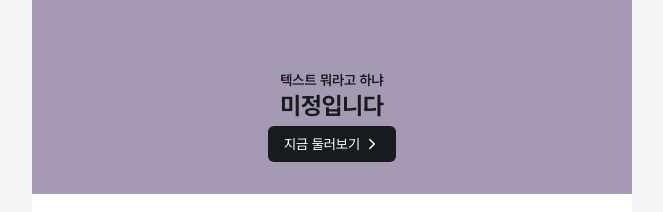
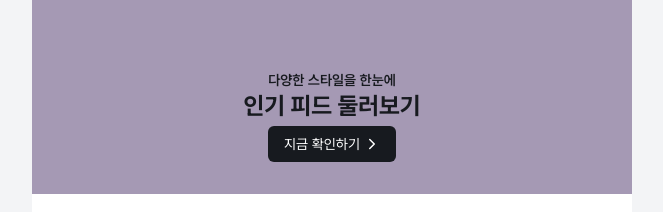
Before and after one commit to jiu6525/clofit, a Next.js app in the folder frontend/: page /home in a window 1280 px wide. Shown: the part 490-702 px from the top of the page, without its empty margins (308-971 px from the left). Built offline with nearby package versions, Linux system fonts and the light colour scheme; no server answers.

Commit message:
메인페이지 슬라이드 수정
Former-commit-id: 66d720ff27654db32d325abf680cc06ad372ffe2

```diff
--- a/frontend/src/app/home/page.tsx
+++ b/frontend/src/app/home/page.tsx
@@ -92,9 +92,9 @@ export default function MainPage() {
     {
       id: 2,
       src: '/images/mainslide2.png',
-      smallText: '텍스트 뭐라고 하냐',
-      largeText: '미정입니다',
-      buttonText: '지금 둘러보기',
+      smallText: '다양한 스타일을 한눈에',
+      largeText: '인기 피드 둘러보기',
+      buttonText: '지금 확인하기',
       textColor: '#171A1F',
     },
     {
```
Also changed, not shown: frontend/public/sw.js.
